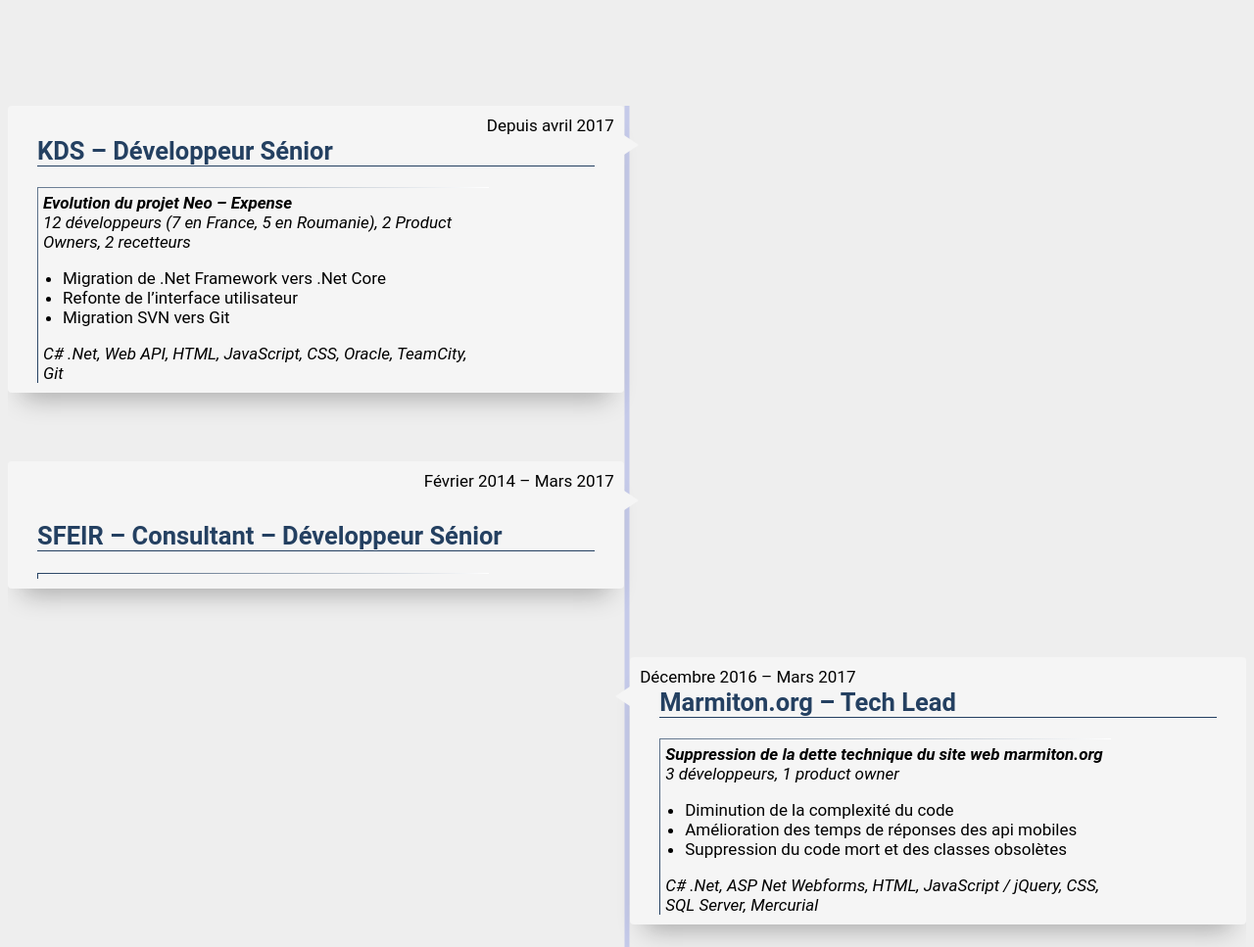
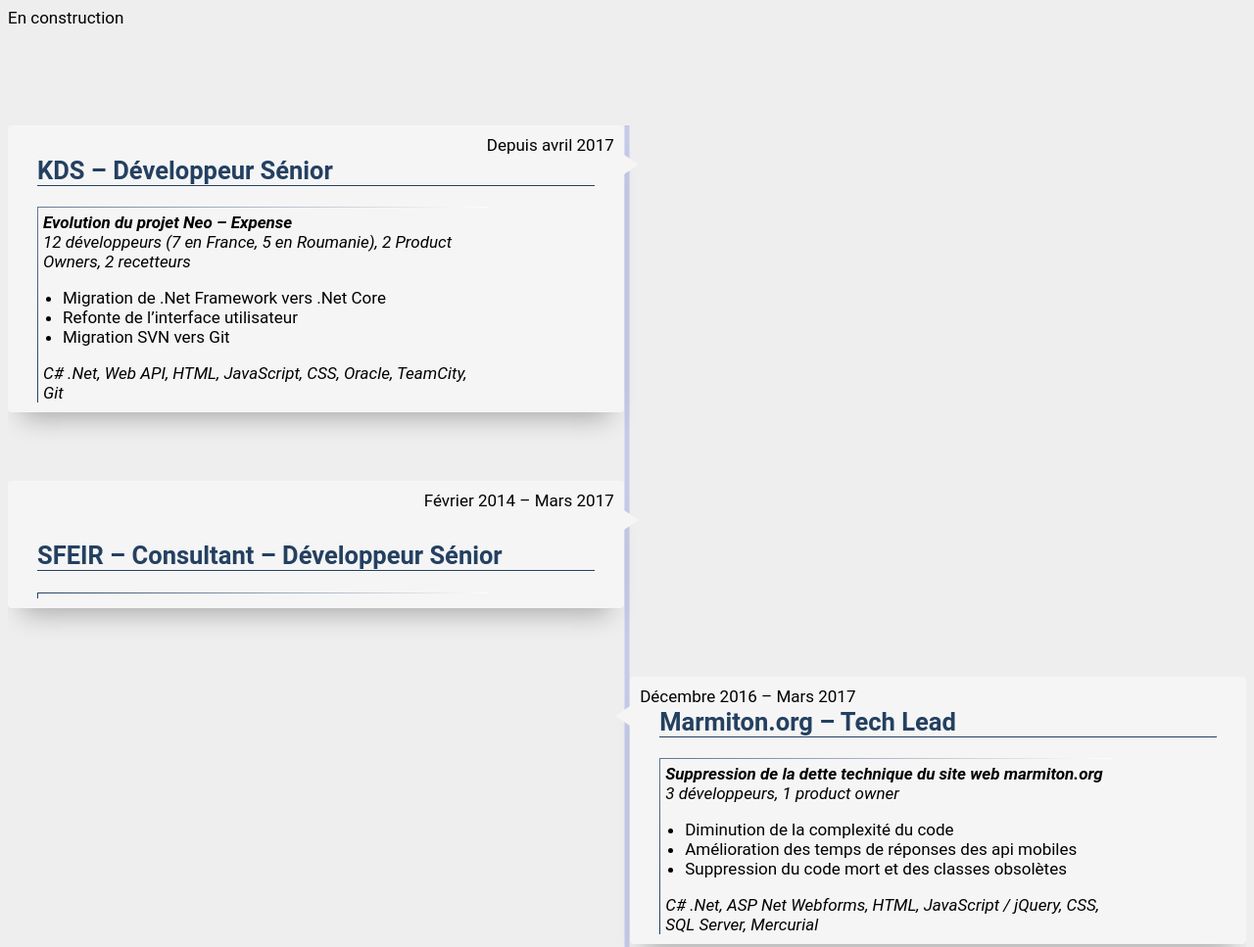
Before and after one commit to daviddechaux/Resume, a plain HTML site: page resume.html in a window 1280 px wide. Shown: the top 967 px of the page at 98% size. Drawn offline with Linux system fonts and the light colour scheme.

Commit message:
Update resume.html

```diff
--- a/resume.html
+++ b/resume.html
@@ -7,6 +7,8 @@
         <!-- <script type="text/javascript" src="js/timeline.js"></script> -->
     </head>
     <body>
+        En construction
+
         <section class="timeline">
             <div class="container">
                 <div class="timeline-item">
```
